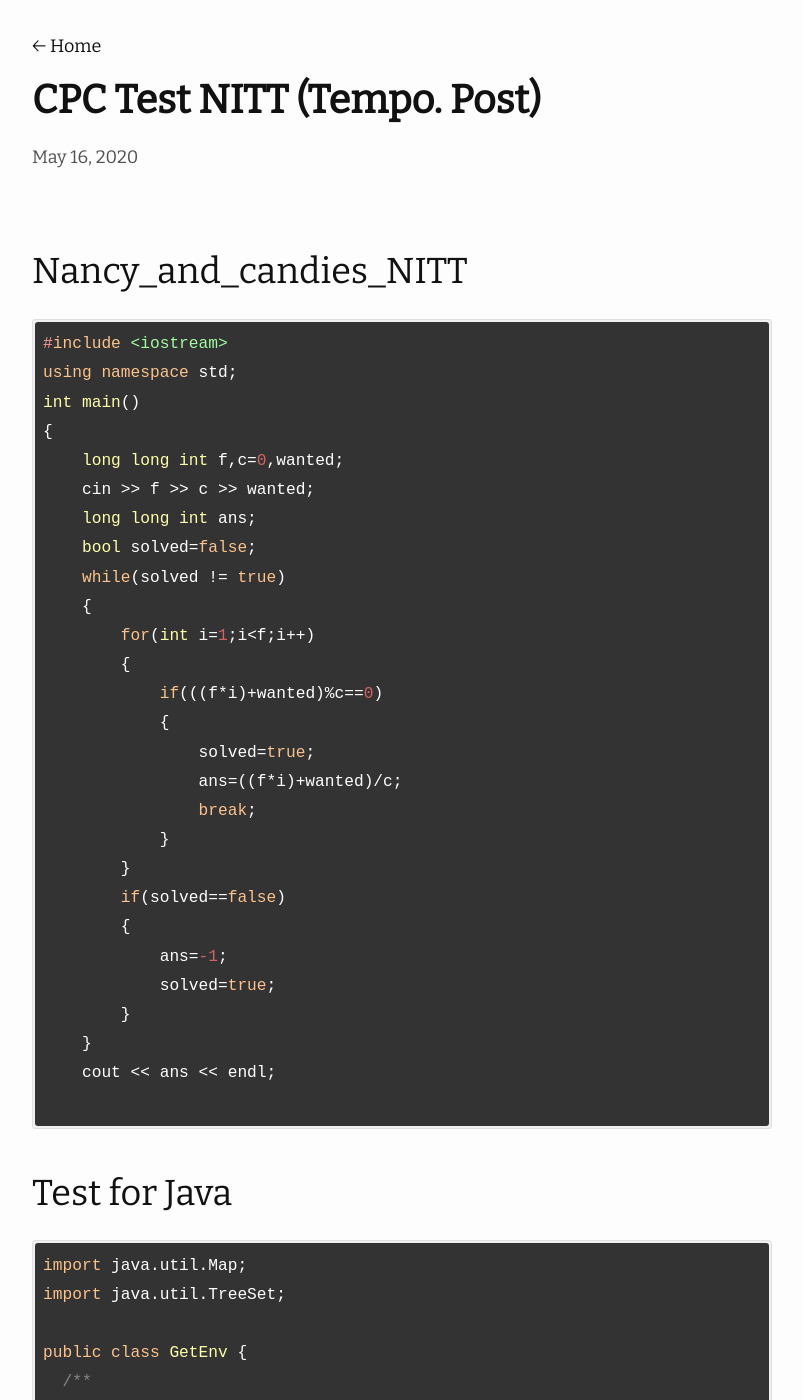
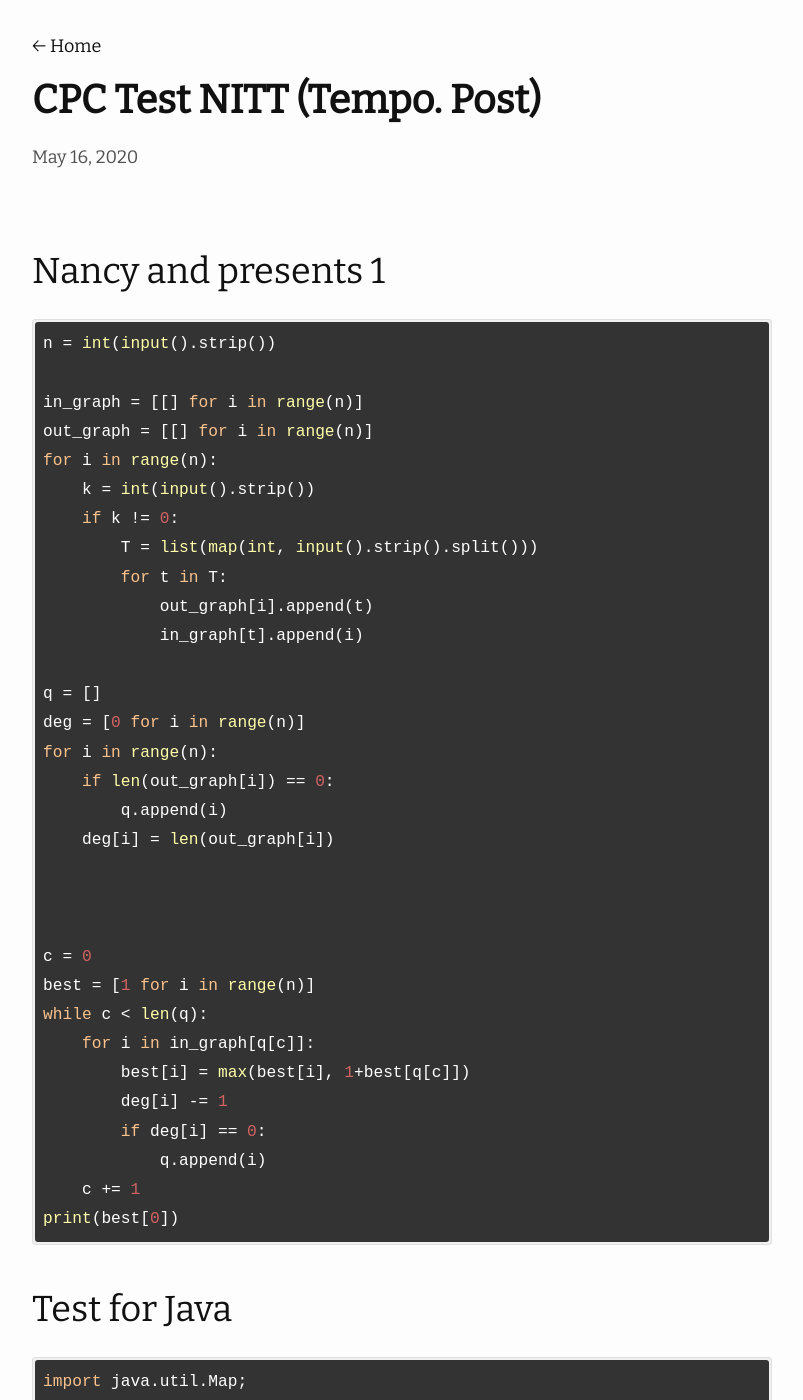
Before and after one commit to ditikrushna/eNotes, a Jekyll site: the page built from _posts/2020-05-16-code-highlight-tests.md, in a window 1280 px wide and 1400 px high. Shown: the whole window, without its empty margins (238-1041 px from the left). Built offline with Jekyll 4.4.1, drawn with Linux system fonts in a browser that asks for light colours; nearby versions of some CDN libraries.

Commit message:
Update 2020-05-16-code-highlight-tests.md

````diff
--- a/_posts/2020-05-16-code-highlight-tests.md
+++ b/_posts/2020-05-16-code-highlight-tests.md
@@ -4,36 +4,40 @@ title: "CPC Test NITT (Tempo. Post)"
 categories: misc
 ---
 
-## Nancy_and_candies_NITT
-```
-#include <iostream>
-using namespace std;
-int main()
-{
-    long long int f,c=0,wanted;
-    cin >> f >> c >> wanted;
-    long long int ans;
-    bool solved=false;
-    while(solved != true)
-    {
-        for(int i=1;i<f;i++)
-        {
-            if(((f*i)+wanted)%c==0)
-            {
-                solved=true;
-                ans=((f*i)+wanted)/c;
-                break;
-            }
-        }
-        if(solved==false)
-        {
-            ans=-1;
-            solved=true;
-        }
-    }
-    cout << ans << endl;
+## Nancy and presents 1
 
-```
+    n = int(input().strip())
+
+    in_graph = [[] for i in range(n)]
+    out_graph = [[] for i in range(n)]
+    for i in range(n):
+        k = int(input().strip())
+        if k != 0:
+            T = list(map(int, input().strip().split()))
+            for t in T:
+                out_graph[i].append(t)
+                in_graph[t].append(i)
+
+    q = []
+    deg = [0 for i in range(n)]
+    for i in range(n):
+        if len(out_graph[i]) == 0:
+            q.append(i)
+        deg[i] = len(out_graph[i])
+
+
+
+    c = 0
+    best = [1 for i in range(n)]
+    while c < len(q):
+        for i in in_graph[q[c]]:
+            best[i] = max(best[i], 1+best[q[c]])
+            deg[i] -= 1
+            if deg[i] == 0:
+                q.append(i)
+        c += 1
+    print(best[0])
+
 
 ## Test for Java
 
````
